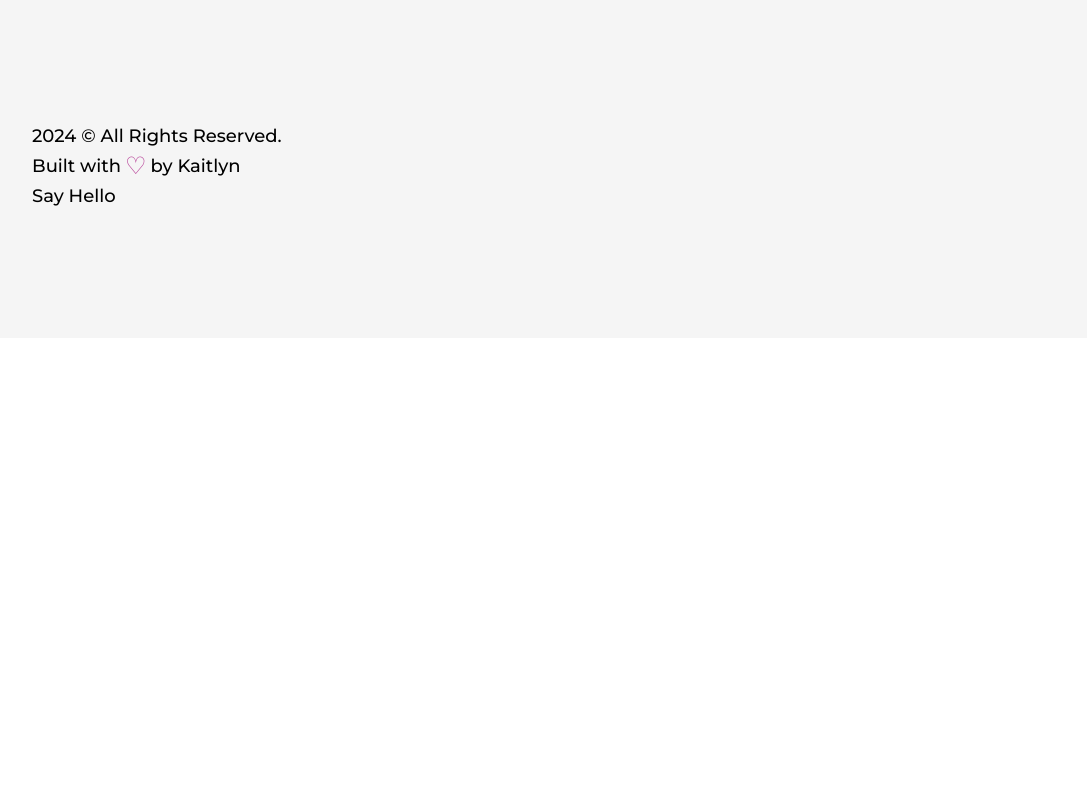
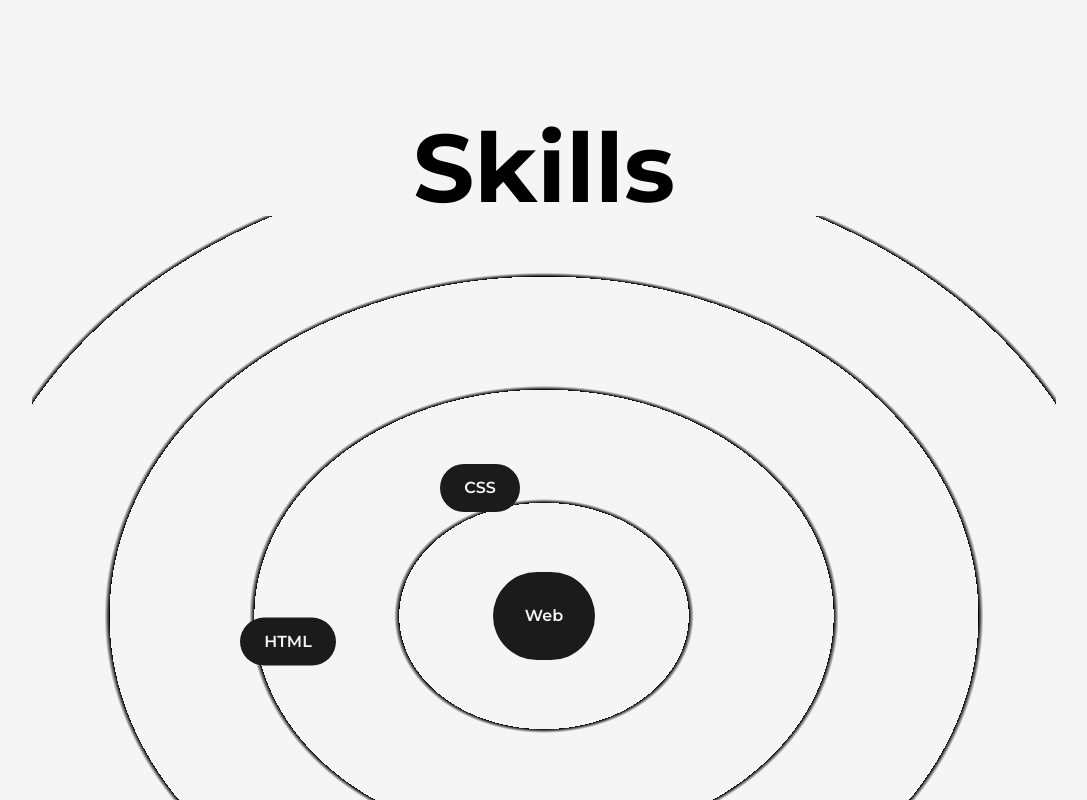
Before and after one commit to Kaityoun/MyPortfolio, a Next.js app: page /about in a window 1280 px wide. Shown: the part 800-1600 px from the top of the page, without its empty margins (96-1183 px from the left). Before the commit the page ends 1138 px from the top, so only its background shows below. Built offline with nearby package versions, Linux system fonts and the light colour scheme.

Commit message:
Creates Skills.js

```diff
--- /dev/null
+++ b/src/components/Skills.js
@@ -0,0 +1,38 @@
+import React from "react"
+import {motion} from "framer-motion"
+
+const Skill = ({name,x,y}) => {
+    return(
+        <motion.div className='flex items-center justify-center rounded-full font-semibold bg-dark text-light
+                py-3 px-6 shadow-dark cursor-pointer absolute'
+                whileHover={{scale:1.05}}
+                initial={{x:0,y:0}}
+                whileInView={{x:x, y:y}}
+                transition={{duration: 1.5}}
+                viewport={{once: true}}
+
+                >
+                    {name}
+                </motion.div>
+    )
+}
+
+const Skills = () => {
+    return (
+        <div>
+            <h2 className='font-bold text-8xl mt-64 w-full text-center'>Skills</h2>
+            <div className='w-full h-screen relative flex items-center justify-center rounded-full-4 bg-circularLight'>
+                <motion.div className='flex items-center justify-center rounded-full font-semibold bg-dark text-light
+                p-8 shadow-dark cursor-pointer'
+                whileHover={{scale:1.05}}
+                >
+                    Web
+                </motion.div>
+                <Skill name= "HTML" x="-20vw" y="2vw"/>
+                <Skill name= "CSS" x="-5vw" y="-10vw"/>
+            </div>
+        </div>
+    );
+};
+
+export default Skills;
--- a/src/pages/about.js
+++ b/src/pages/about.js
@@ -4,6 +4,7 @@
 import Layout from '@/components/Layout'
 import Image from 'next/image'
 import profilePic from "../../public/images/profile/bbyme.jpg"
+import Skills from '@/components/Skills'
 
 const about = () => {
     return(
@@ -27,6 +28,7 @@
                         <Image src={profilePic} alt="Bby Kaitlyn" className='w-full h-auto rounded 2x1'/>
                     </div>
                 </div>
+                <Skills/>
                 </Layout>
             </main>
 
--- a/tailwind.config.js
+++ b/tailwind.config.js
@@ -21,6 +21,9 @@
         light: "#f5f5f5",
         primary: "#B63E96", // 240,86,199
         primaryDark: "#58E6D9", // 80,230,217
+      },
+      backgroundImage:{
+        circularLight:'repeating-radial-gradient(rgba(0,0,0.4), #f5f5f5 5px, #f5f5f5 100px 20%);'
       }
     },
   },
```
